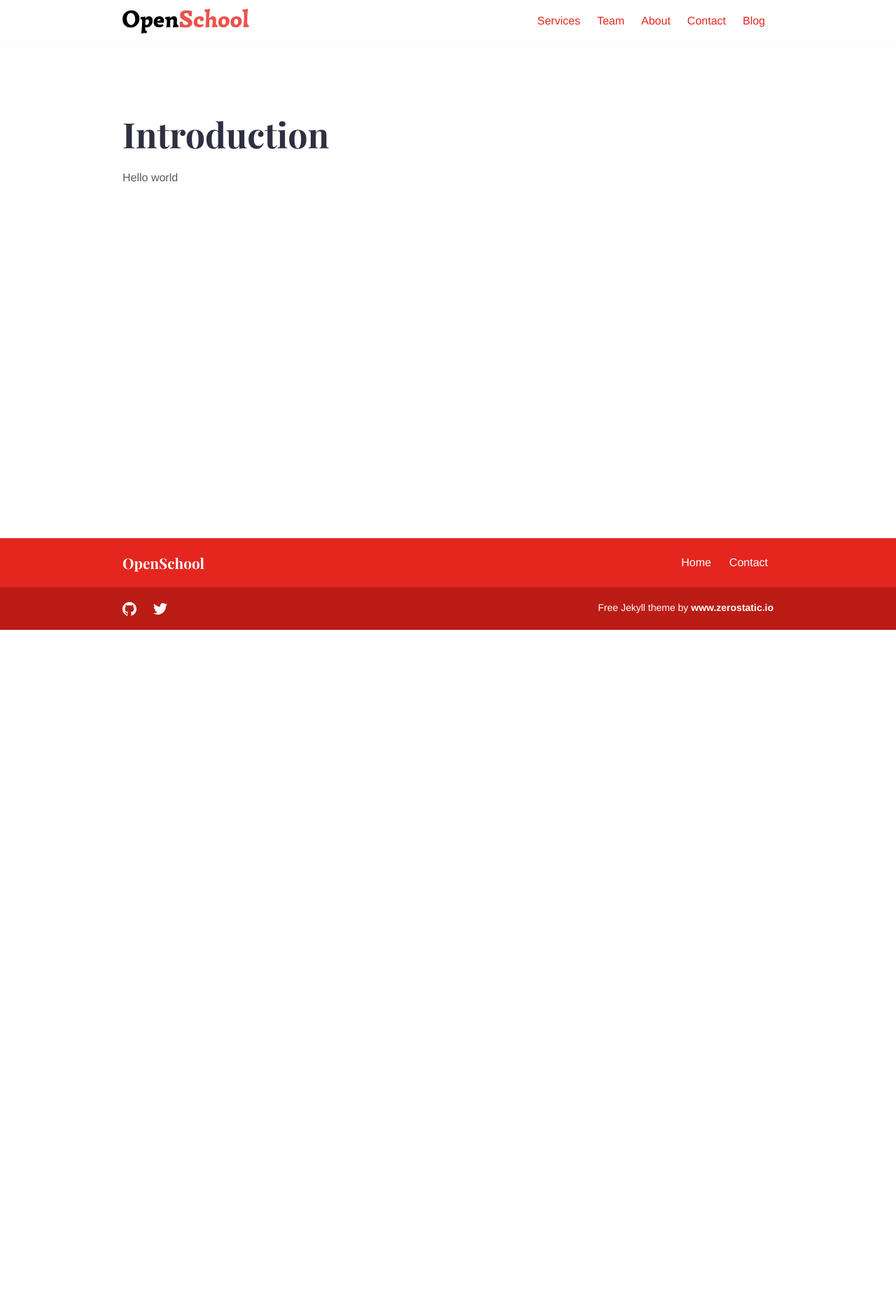
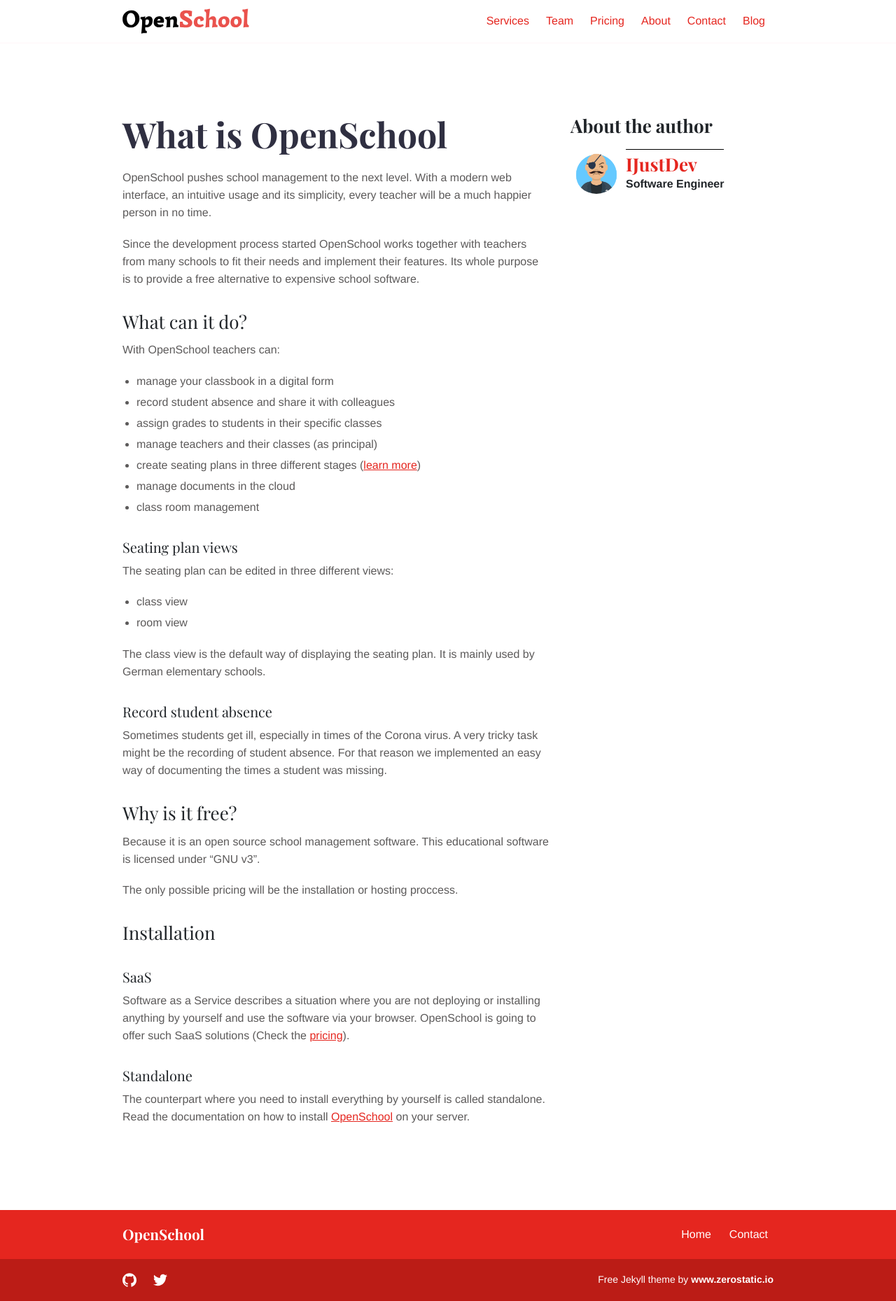
Before and after one commit to IJustDev/OpenSchool, a Jekyll site: the page built from website/_posts/2020-09-22-openschool-intro.md, in a window 1280 px wide. Shown: the whole page at 70% size. Built offline with Jekyll 4.4.1, drawn with Linux system fonts in a browser that asks for light colours; the table of contents is made by our own code; before the commit the page ends 900 px from its top, so only the background shows below that.

Commit message:
Add blog post

```diff
--- a/website/_config.yml
+++ b/website/_config.yml
@@ -18,11 +18,11 @@ seo:
   meta_og_title: "Open School"
   meta_og_type: "website"
   meta_og_url: "https://openschool.dev"
-  meta_og_image: "https://raw.githubusercontent.com/zerostaticthemes/jekyll-serif-theme/master/screenshots/tn.png"
+  meta_og_image: "https://raw.githubusercontent.com/ijustdev/openschool/master/website/screenshots/tn.png"
   meta_og_description: "OpenSchool is the free software solution for administrative tasks in your school."
-  # meta_twitter_card: "summary"
-  # meta_twitter_site: "@zerostaticio"
-  # meta_twitter_creator: "@zerostaticio"
+  meta_twitter_card: "ijustdev"
+  meta_twitter_site: "@ijustdev"
+  meta_twitter_creator: "@ijustdev"
 
 collections:
   services:
--- a/website/_layouts/post.html
+++ b/website/_layouts/post.html
@@ -9,8 +9,15 @@ layout: default
             <h3 class="subtitle">{{page.subtitle}}</h3>
             <div class="content fancy">{{content | toc}}</div>
         </div>
-        <div class="col-0 col-md-4">
-            {%include sidebar.html%}
+        <div class="col-12 col-md-4">
+            <h2>About the author</h2>
+            <div class="author">
+                <img src="{{site.baseurl}}/{{page.author_img}}"/>
+                <div class="author-details">
+                    <h2><a href="https://github.com/{{page.author}}">{{page.author}}</a></h2>
+                    <h4>Software Engineer</h4>
+                </div>
+            </div>
         </div>
     </div>
 </div>
--- a/website/_posts/2020-09-22-openschool-intro.md
+++ b/website/_posts/2020-09-22-openschool-intro.md
@@ -1,6 +1,48 @@
 ---
 layout: post
-title: "Introduction"
-toc: true
+title: "What is OpenSchool"
+author: IJustDev
+author_img: "images/team/ijustdev.png"
 ---
-Hello world
+
+OpenSchool pushes school management to the next level. With a modern web interface, an intuitive usage and its simplicity, every teacher will be a much happier person in no time.
+
+Since the development process started OpenSchool works together with teachers from many schools to fit their needs and implement their features. Its whole purpose is to provide a free alternative to expensive school software.
+
+## What can it do?
+
+With OpenSchool teachers can:
+- manage your classbook in a digital form
+- record student absence and share it with colleagues
+- assign grades to students in their specific classes
+- manage teachers and their classes (as principal)
+- create seating plans in three different stages ([learn more](#seating-plan-views))
+- manage documents in the cloud
+- class room management
+
+### Seating plan views
+The seating plan can be edited in three different views:
+- class view
+- room view
+
+The class view is the default way of displaying the seating plan. It is mainly used by German elementary schools.
+
+### Record student absence
+Sometimes students get ill, especially in times of the Corona virus. A very tricky task might be the recording of student absence. For that reason we implemented an easy way of documenting the times a student was missing.
+
+## Why is it free?
+Because it is an open source school management software. This educational software is licensed under "GNU v3".
+
+The only possible pricing will be the installation or hosting proccess.
+
+## Installation
+### SaaS
+Software as a Service describes a situation where you are not deploying or installing anything by yourself and use the software via your browser.
+OpenSchool is going to offer such SaaS solutions (Check the [pricing][pricing]).
+
+### Standalone
+The counterpart where you need to install everything by yourself is called standalone. Read the documentation on how to install [OpenSchool][openschool] on your server.
+
+[installation-guide]: https://github.com/IJustDev/OpenSchool/tree/master/docs
+[pricing]: {{site.baseurl}}/pricing
+[openschool]: https://github.com/IJustDev/OpenSchool
--- a/website/_sass/components/blog.scss
+++ b/website/_sass/components/blog.scss
@@ -6,3 +6,25 @@
 .fancy > h6 {
     font-family: $font-family-heading !important;
 }
+
+.author {
+    padding: 5px;
+    display: flex;
+}
+
+.author > img {
+    border-radius: 50%;
+    width: 64px;
+    height: 64px;
+}
+
+.author > .author-details {
+    display: flex;
+    justify-content: center;
+    margin-left: 10px;
+    flex-direction: column;
+    h1,h2,h3,h4 {
+        margin: 0;
+    }
+    border-top: 1px solid black;
+}
--- /dev/null
+++ b/website/seolytics.yml
@@ -0,0 +1,3 @@
+keyword: "school management"
+actions:
+    - checker.keyword.amount
```
Also changed, not shown: website/_data/menus.yml (+6 -3 lines), website/_layouts/pricing.html (added, +13 -0 lines), website/contact.md (+0 -10 lines), website/pricing.md (added, +4 -0 lines), sitemap.xml (added), 1 other file.
